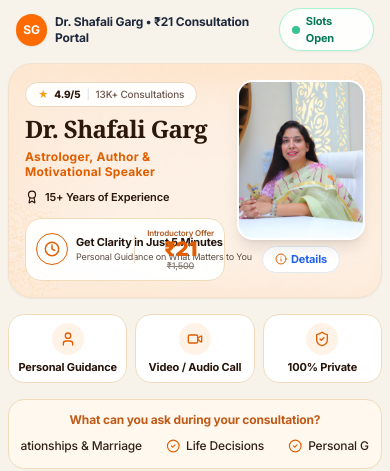
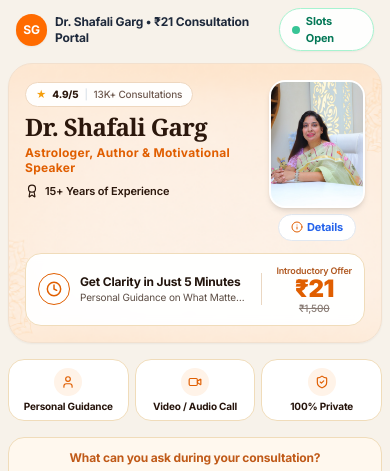
Before and after one commit to Encoreraiank/dr-shafali-consultation-funnel, a Next.js app: page / in a window 390 px wide. Shown: the top 471 px of the page. Built offline with nearby package versions, Linux system fonts and the light colour scheme; no server answers; the database is empty.

Commit message:
Fix mobile responsive layout for Get Clarity offer box and trust badges without text overlap

```diff
--- a/src/app/page.tsx
+++ b/src/app/page.tsx
@@ -293,33 +293,33 @@ export default function AppHome() {
         {/* ========================================================================= */}
         {/* 2. THREE TRUST BADGES ROW (1 Clean Row on both Mobile & PC)                */}
         {/* ========================================================================= */}
-        <div className="grid grid-cols-3 gap-2 sm:gap-3">
-          <div className="p-2 sm:p-3.5 rounded-2xl bg-white border border-[#F0DCBA] flex flex-col sm:flex-row items-center sm:items-start text-center sm:text-left gap-1.5 sm:gap-3 shadow-xs">
-            <div className="w-8 h-8 sm:w-10 sm:h-10 rounded-full bg-[#FFF3E8] text-[#E05E00] flex items-center justify-center shrink-0">
-              <User className="w-4 h-4 sm:w-5 sm:h-5" />
+        <div className="grid grid-cols-3 gap-1.5 sm:gap-3">
+          <div className="p-2 sm:p-3.5 rounded-2xl bg-white border border-[#F0DCBA] flex flex-col sm:flex-row items-center sm:items-start text-center sm:text-left gap-1 sm:gap-3 shadow-xs">
+            <div className="w-7 h-7 sm:w-10 sm:h-10 rounded-full bg-[#FFF3E8] text-[#E05E00] flex items-center justify-center shrink-0">
+              <User className="w-3.5 h-3.5 sm:w-5 sm:h-5" />
             </div>
             <div className="min-w-0">
-              <p className="text-[11px] sm:text-xs font-bold text-[#26140B] leading-tight truncate sm:whitespace-normal">Personal Guidance</p>
+              <p className="text-[10px] sm:text-xs font-bold text-[#26140B] leading-tight truncate sm:whitespace-normal">Personal Guidance</p>
               <p className="text-[9px] sm:text-[10px] text-slate-500 mt-0.5 hidden xs:block sm:block truncate">1-on-1 with Dr. Shafali</p>
             </div>
           </div>
 
-          <div className="p-2 sm:p-3.5 rounded-2xl bg-white border border-[#F0DCBA] flex flex-col sm:flex-row items-center sm:items-start text-center sm:text-left gap-1.5 sm:gap-3 shadow-xs">
-            <div className="w-8 h-8 sm:w-10 sm:h-10 rounded-full bg-[#FFF3E8] text-[#E05E00] flex items-center justify-center shrink-0">
-              <Video className="w-4 h-4 sm:w-5 sm:h-5" />
+          <div className="p-2 sm:p-3.5 rounded-2xl bg-white border border-[#F0DCBA] flex flex-col sm:flex-row items-center sm:items-start text-center sm:text-left gap-1 sm:gap-3 shadow-xs">
+            <div className="w-7 h-7 sm:w-10 sm:h-10 rounded-full bg-[#FFF3E8] text-[#E05E00] flex items-center justify-center shrink-0">
+              <Video className="w-3.5 h-3.5 sm:w-5 sm:h-5" />
             </div>
             <div className="min-w-0">
-              <p className="text-[11px] sm:text-xs font-bold text-[#26140B] leading-tight truncate sm:whitespace-normal">Video / Audio Call</p>
+              <p className="text-[10px] sm:text-xs font-bold text-[#26140B] leading-tight truncate sm:whitespace-normal">Video / Audio Call</p>
               <p className="text-[9px] sm:text-[10px] text-slate-500 mt-0.5 hidden xs:block sm:block truncate">Connect from anywhere</p>
             </div>
           </div>
 
-          <div className="p-2 sm:p-3.5 rounded-2xl bg-white border border-[#F0DCBA] flex flex-col sm:flex-row items-center sm:items-start text-center sm:text-left gap-1.5 sm:gap-3 shadow-xs">
-            <div className="w-8 h-8 sm:w-10 sm:h-10 rounded-full bg-[#FFF3E8] text-[#E05E00] flex items-center justify-center shrink-0">
-              <ShieldCheck className="w-4 h-4 sm:w-5 sm:h-5" />
+          <div className="p-2 sm:p-3.5 rounded-2xl bg-white border border-[#F0DCBA] flex flex-col sm:flex-row items-center sm:items-start text-center sm:text-left gap-1 sm:gap-3 shadow-xs">
+            <div className="w-7 h-7 sm:w-10 sm:h-10 rounded-full bg-[#FFF3E8] text-[#E05E00] flex items-center justify-center shrink-0">
+              <ShieldCheck className="w-3.5 h-3.5 sm:w-5 sm:h-5" />
             </div>
             <div className="min-w-0">
-              <p className="text-[11px] sm:text-xs font-bold text-[#26140B] leading-tight truncate sm:whitespace-normal">100% Private</p>
+              <p className="text-[10px] sm:text-xs font-bold text-[#26140B] leading-tight truncate sm:whitespace-normal">100% Private</p>
               <p className="text-[9px] sm:text-[10px] text-slate-500 mt-0.5 hidden xs:block sm:block truncate">Your privacy priority</p>
             </div>
           </div>
--- a/src/components/section/DoctorHeroSection.tsx
+++ b/src/components/section/DoctorHeroSection.tsx
@@ -17,15 +17,16 @@ export default function DoctorHeroSection({ onOpenDetails }: DoctorHeroSectionPr
         backgroundPosition: 'center',
       }}
     >
+      {/* ========================================================================= */}
+      {/* TOP ROW: INFO (LEFT) & DOCTOR PHOTO (RIGHT)                               */}
+      {/* ========================================================================= */}
       <div className="flex items-start justify-between gap-3 sm:gap-6">
 
-        {/* ======================================================================= */}
-        {/* LEFT COLUMN: RATING, NAME, SUBTITLE, EXPERIENCE & EXACT OFFER BOX      */}
-        {/* ======================================================================= */}
-        <div className="flex-1 space-y-2 sm:space-y-2.5 min-w-0">
+        {/* Left Column */}
+        <div className="flex-1 space-y-1.5 sm:space-y-2.5 min-w-0">
 
           {/* 1. Rating Pill */}
-          <div className="inline-flex items-center gap-1.5 px-3 py-1 rounded-full bg-white/95 border border-[#EED7BF] shadow-xs text-[10px] sm:text-xs font-bold text-slate-800">
+          <div className="inline-flex items-center gap-1.5 px-2.5 sm:px-3.5 py-1 rounded-full bg-white/95 border border-[#EED7BF] shadow-xs text-[10px] sm:text-xs font-bold text-slate-800">
             <span className="text-[#F59E0B]">★</span>
             <span className="font-extrabold text-[#2B170C]">4.9/5</span>
             <span className="text-slate-300 font-normal">|</span>
@@ -48,53 +49,44 @@ export default function DoctorHeroSection({ onOpenDetails }: DoctorHeroSectionPr
             <span>15+ Years of Experience</span>
           </div>
 
-          {/* 5. Get Clarity in Just 5 Minutes Box (Exact Position & Size as Reference) */}
-          <div className="pt-1">
-            <div className="p-2.5 sm:py-3 sm:px-4 rounded-2xl bg-white/95 backdrop-blur-sm border border-[#F0DCBA] shadow-xs flex items-center justify-between gap-2 sm:gap-3 w-fit max-w-full">
-
-              {/* Left: Clock Icon & Single Line Texts */}
-              <div className="flex items-center gap-2 sm:gap-3 min-w-0">
-                <div className="w-8 h-8 sm:w-10 sm:h-10 rounded-full border border-[#E05E00] bg-white flex items-center justify-center text-[#E05E00] shrink-0 shadow-xs">
-                  <Clock className="w-4 h-4 sm:w-5 sm:h-5 stroke-[2.2]" />
+          {/* 5. Desktop Only: Offer Box inside Left Column (Exact Desktop Match) */}
+          <div className="hidden sm:block pt-1.5">
+            <div className="py-3 px-4 rounded-2xl bg-white/95 backdrop-blur-sm border border-[#F0DCBA] shadow-xs flex items-center justify-between gap-3 w-fit">
+              <div className="flex items-center gap-3">
+                <div className="w-10 h-10 rounded-full border border-[#E05E00] bg-white flex items-center justify-center text-[#E05E00] shrink-0 shadow-xs">
+                  <Clock className="w-5 h-5 stroke-[2.2]" />
                 </div>
-                <div className="min-w-0">
-                  <p className="text-[11px] sm:text-sm font-bold text-[#23150D] whitespace-nowrap leading-tight">
+                <div>
+                  <p className="text-sm font-bold text-[#23150D] whitespace-nowrap leading-tight">
                     Get Clarity in Just 5 Minutes
                   </p>
-                  <p className="text-[9px] sm:text-[11px] text-[#5C4D44] whitespace-nowrap leading-tight mt-0.5">
+                  <p className="text-[11px] text-[#5C4D44] whitespace-nowrap leading-tight mt-0.5">
                     Personal Guidance on What Matters to You
                   </p>
                 </div>
               </div>
 
-              {/* Divider */}
-              <div className="w-[1px] h-7 sm:h-9 bg-[#EAD7C2] shrink-0 mx-1 sm:mx-2"></div>
+              <div className="w-[1px] h-9 bg-[#EAD7C2] shrink-0 mx-2"></div>
 
-              {/* Right: Introductory Offer ₹21 */}
-              <div className="text-center shrink-0 min-w-[65px] sm:min-w-[80px]">
-                <p className="text-[8px] sm:text-[10px] font-semibold text-[#B05820] leading-none mb-0.5">
+              <div className="text-center shrink-0 min-w-[85px]">
+                <p className="text-[10px] font-semibold text-[#B05820] leading-none mb-0.5">
                   Introductory Offer
                 </p>
-                <p className="text-xl sm:text-3xl font-black text-[#E05E00] leading-none tracking-tight">
+                <p className="text-3xl font-black text-[#E05E00] leading-none tracking-tight">
                   ₹21
                 </p>
-                <p className="text-[9px] sm:text-[11px] text-[#8A7D76] line-through font-medium leading-none mt-0.5">
+                <p className="text-[11px] text-[#8A7D76] line-through font-medium leading-none mt-0.5">
                   ₹1,500
                 </p>
               </div>
-
             </div>
           </div>
 
         </div>
 
-        {/* ======================================================================= */}
-        {/* RIGHT COLUMN: DOCTOR PHOTO & DETAILS BUTTON                             */}
-        {/* ======================================================================= */}
+        {/* Right Column: Doctor Photo & Details Button */}
         <div className="flex flex-col items-center shrink-0">
-
-          {/* Doctor Portrait */}
-          <div className="relative w-32 h-40 sm:w-48 sm:h-56 rounded-2xl sm:rounded-3xl overflow-hidden bg-white border-2 sm:border-4 border-white shadow-lg">
+          <div className="relative w-24 h-32 xs:w-28 xs:h-36 sm:w-48 sm:h-56 rounded-2xl sm:rounded-3xl overflow-hidden bg-white border-2 sm:border-4 border-white shadow-md">
             <img
               src="/images/dr_shafali_2.jpg"
               alt="Dr. Shafali Garg"
@@ -102,7 +94,6 @@ export default function DoctorHeroSection({ onOpenDetails }: DoctorHeroSectionPr
             />
           </div>
 
-          {/* Dynamic Details Button */}
           <button
             type="button"
             onClick={onOpenDetails}
@@ -111,10 +102,45 @@ export default function DoctorHeroSection({ onOpenDetails }: DoctorHeroSectionPr
             <Info className="w-3 h-3 sm:w-3.5 sm:h-3.5 text-[#E05E00]" />
             <span className="text-blue-600">Details</span>
           </button>
-
         </div>
 
       </div>
+
+      {/* ========================================================================= */}
+      {/* MOBILE ONLY: OFFER BOX WITH FULL COMFORTABLE BREATHING ROOM               */}
+      {/* ========================================================================= */}
+      <div className="block sm:hidden mt-3">
+        <div className="p-3 rounded-2xl bg-white/95 backdrop-blur-sm border border-[#F0DCBA] shadow-xs flex items-center justify-between gap-2.5">
+          <div className="flex items-center gap-2.5 min-w-0 flex-1">
+            <div className="w-8 h-8 rounded-full border border-[#E05E00] bg-white flex items-center justify-center text-[#E05E00] shrink-0 shadow-xs">
+              <Clock className="w-4 h-4 stroke-[2.2]" />
+            </div>
+            <div className="min-w-0">
+              <p className="text-xs font-bold text-[#23150D] leading-tight truncate">
+                Get Clarity in Just 5 Minutes
+              </p>
+              <p className="text-[10px] text-[#5C4D44] leading-tight truncate mt-0.5">
+                Personal Guidance on What Matters to You
+              </p>
+            </div>
+          </div>
+
+          <div className="w-[1px] h-8 bg-[#EAD7C2] shrink-0 mx-1"></div>
+
+          <div className="text-center shrink-0 min-w-[70px]">
+            <p className="text-[9px] font-semibold text-[#B05820] leading-none mb-0.5">
+              Introductory Offer
+            </p>
+            <p className="text-2xl font-black text-[#E05E00] leading-none tracking-tight">
+              ₹21
+            </p>
+            <p className="text-[10px] text-[#8A7D76] line-through font-medium leading-none mt-0.5">
+              ₹1,500
+            </p>
+          </div>
+        </div>
+      </div>
+
     </div>
   );
 }
```
